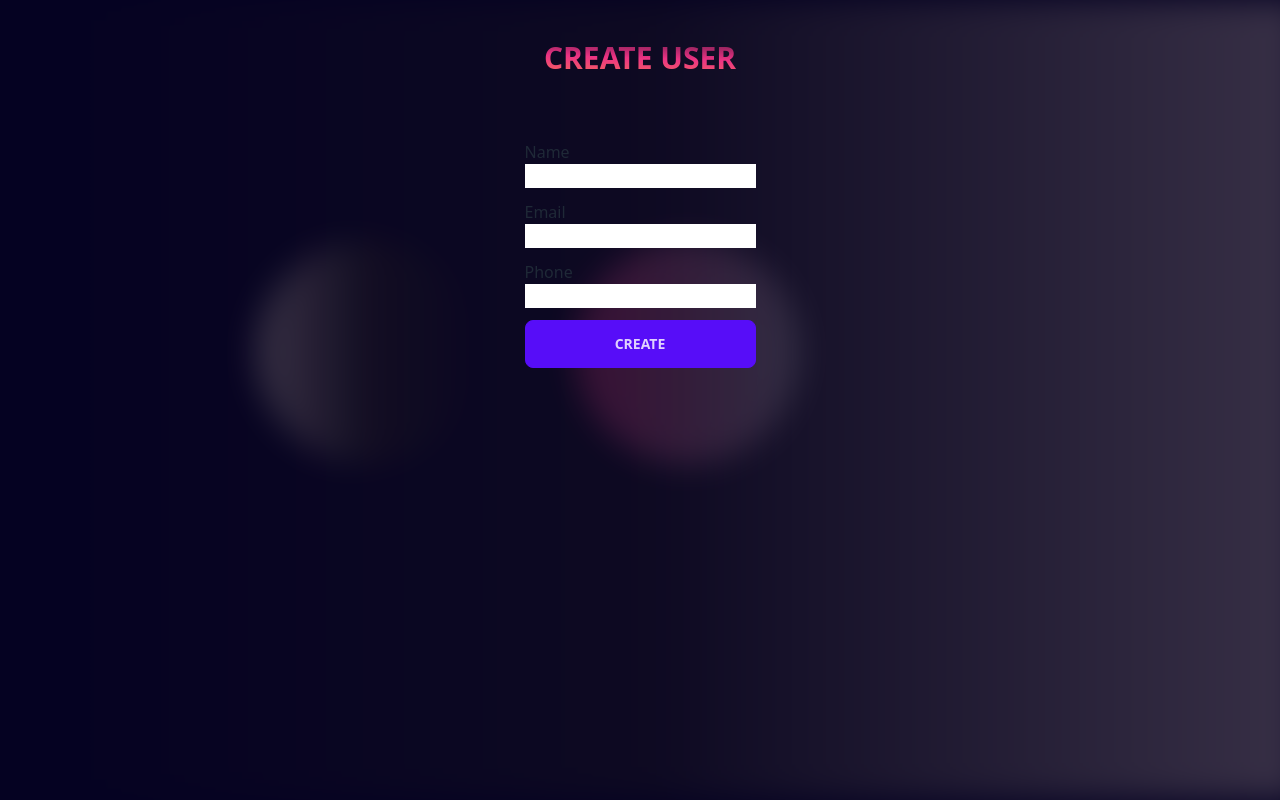
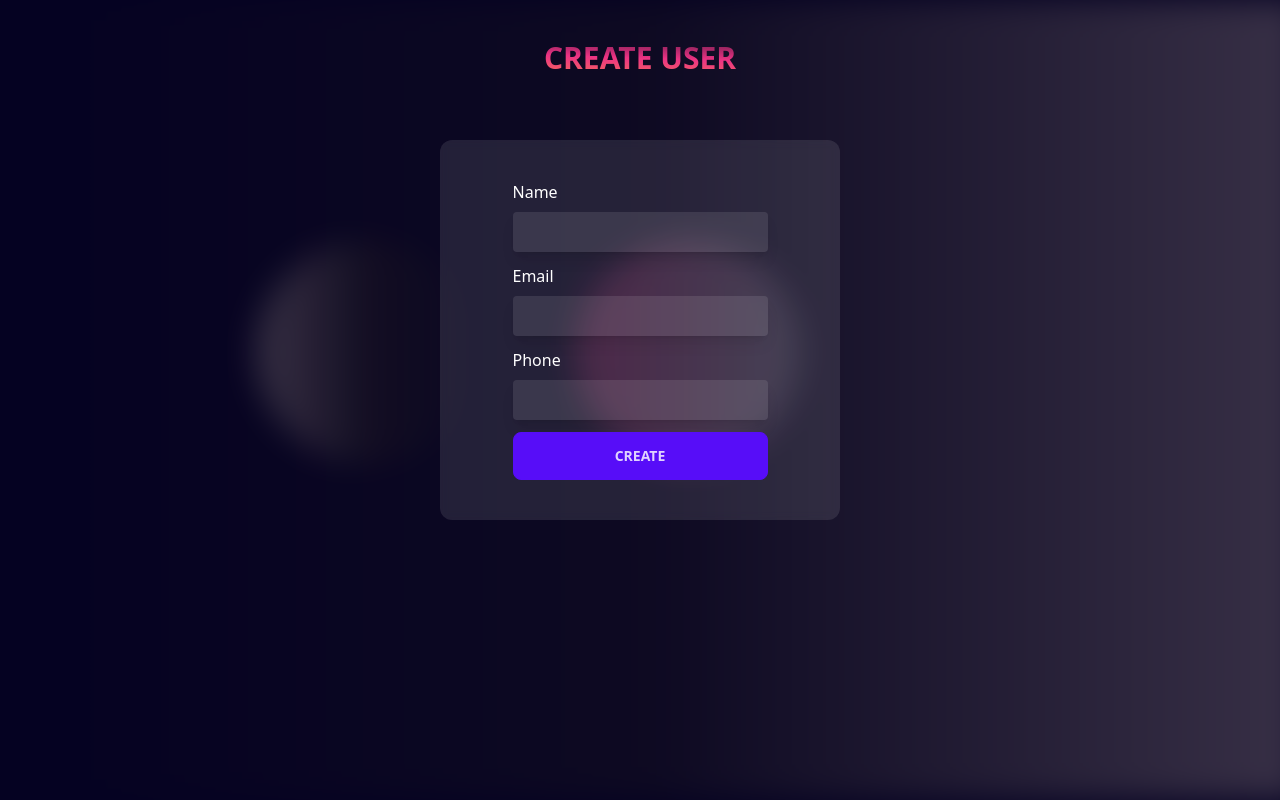
Before and after one commit to devvsakib/shunyeka, a React (Vite) app in the folder frontend/: page /create in a window 1280 px wide. Built offline with nearby package versions, Linux system fonts and the light colour scheme.

Commit message:
form redesign and fabicon added

```diff
--- a/frontend/index.html
+++ b/frontend/index.html
@@ -2,7 +2,7 @@
 <html lang="en">
   <head>
     <meta charset="UTF-8" />
-    <link rel="icon" type="image/svg+xml" href="/vite.svg" />
+    <link rel="icon" type="image/svg+xml" href="https://www.iconpacks.net/icons/1/free-user-group-icon-296-thumb.png" />
     <meta name="viewport" content="width=device-width, initial-scale=1.0" />
     <title>Users Manager - ShunyEka</title>
   </head>
--- a/frontend/src/components/UserForm.jsx
+++ b/frontend/src/components/UserForm.jsx
@@ -51,12 +51,12 @@ const UserForm = () => {
   return (
     <div>
       <Title text={userId ? 'Update User' : 'Create User'} />
-      <form onSubmit={handleSubmit} className="grid justify-center mt-16">
+      <form onSubmit={handleSubmit} className="w-[400px] mx-auto rounded-xl grid justify-center mt-16 bg-table_bg/10 backdrop-blur-sm text-white p-5 sm:p-10">
         <div className="mb-3">
           <label className="form-label">Name</label>
           <input
             type="text"
-            className="form-control"
+            className="form-control w-full py-2 px-3 bg-white/10 rounded mt-2 shadow-lg"
             name="name"
             value={formData.name}
             onChange={handleInputChange}
@@ -66,7 +66,7 @@ const UserForm = () => {
           <label className="form-label">Email</label>
           <input
             type="email"
-            className="form-control w-full"
+            className="form-control w-full py-2 px-3 bg-white/10 rounded mt-2 shadow-lg"
             name="email"
             value={formData.email}
             onChange={handleInputChange}
@@ -76,7 +76,7 @@ const UserForm = () => {
           <label className="form-label">Phone</label>
           <input
             type="text"
-            className="form-control w-full"
+            className="form-control w-full py-2 px-3 bg-white/10 rounded mt-2 shadow-lg"
             name="phone"
             value={formData.phone}
             onChange={handleInputChange}
```
